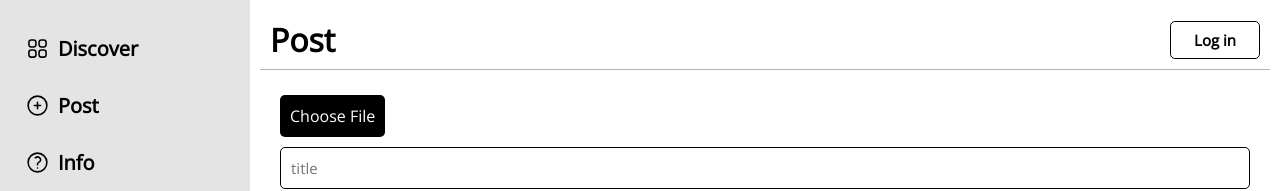
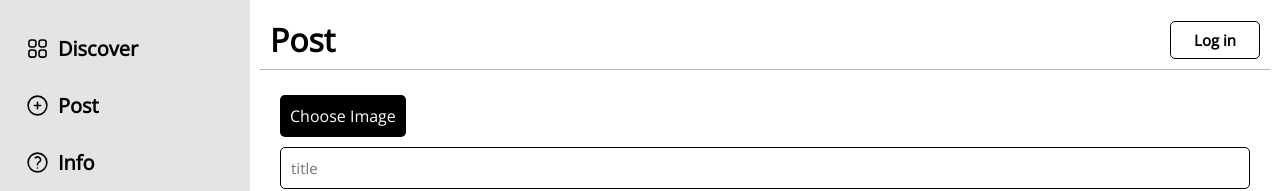
Before and after one commit to Anniel-Francisco/Muro_Interactivo, a React (Vite) app: page /post in a window 1280 px wide. Shown: the top 191 px of the page. Built offline with nearby package versions, Linux system fonts and the light colour scheme.

Commit message:
boton de imagenes

```diff
--- a/src/views/Post.jsx
+++ b/src/views/Post.jsx
@@ -103,7 +103,7 @@ export function Post() {
             />
 
             <label htmlFor="imagen" className="custom-file-input">
-              Choose File
+              Choose Image
             </label>
           </div>
           {fileUrl != null ? (
```
